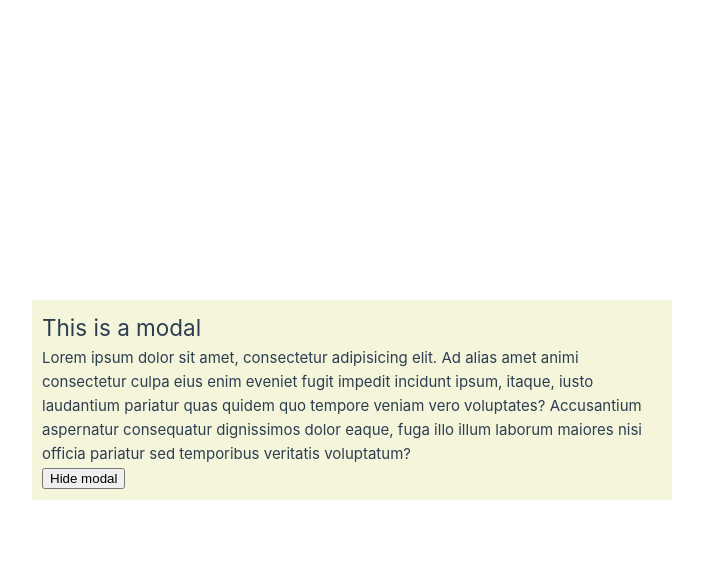
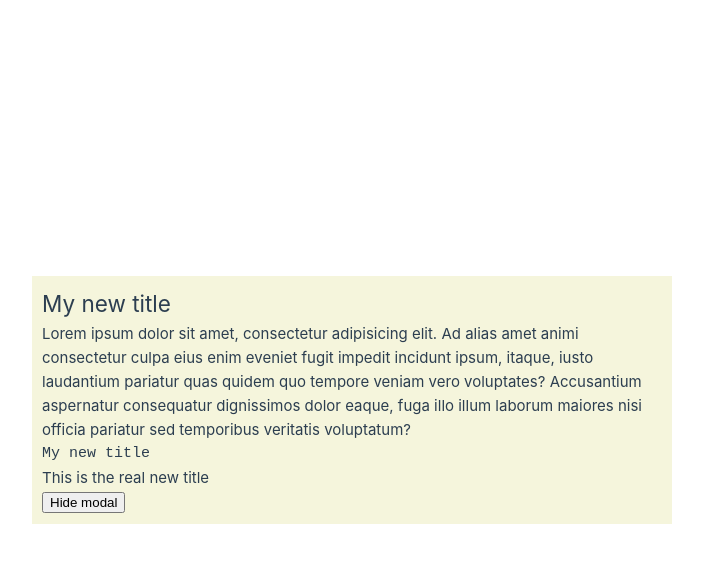
Before and after one commit to Viktorres19/dc-vue-composition-api, a Vue app: page /modals in a window 1280 px wide. Both pictures are taken after a click on the button "Show modal". Shown: the top 562 px of the page, without its empty margins (288-991 px from the left). Built offline with nearby package versions, Linux system fonts and the light colour scheme.

Commit message:
46. Slots - 47. Props

```diff
--- a/src/components/Modal.vue
+++ b/src/components/Modal.vue
@@ -3,12 +3,30 @@
 		<div
 			class="modal"
 		>
-			<h2>This is a modal</h2>
-			<p>Lorem ipsum dolor sit amet, consectetur adipisicing elit. Ad alias amet animi consectetur culpa eius enim eveniet fugit impedit incidunt ipsum, itaque, iusto laudantium pariatur quas quidem quo tempore veniam vero voluptates? Accusantium aspernatur consequatur dignissimos dolor eaque, fuga illo illum laborum maiores nisi officia pariatur sed temporibus veritatis voluptatum?</p>
+			<h2><slot name="title" /></h2>
+			<slot />
+			<pre>{{newTitle}}</pre>
+			<div>{{props.interestingTitle}}</div>
 			<button>Hide modal</button>
 		</div>
 	</teleport>
 </template>
+
+<script setup>
+import { useSlots } from 'vue'
+
+const slots = useSlots()
+
+const newTitle = slots.title()[0].children
+
+/*const props = defineProps(['interestingTitle'])*/
+const props = defineProps({
+	interestingTitle: {
+		type: String,
+		default: 'No title specified'
+	}
+})
+</script>
 
 <style>
 .modal {
--- a/src/views/ModalsView.vue
+++ b/src/views/ModalsView.vue
@@ -1,8 +1,15 @@
 <template>
 	<div class="modals">
-			<h1>Modals</h1>
+			<h1><slot name="title" /></h1>
 			<button @click="showModal = true">Show modal</button>
-			<Modal v-if="showModal" />
+			<Modal
+					v-if="showModal"
+					interestingTitle="This is the real new title"
+			>
+<!--				text of the paragraph was passed via slot / instead of v-slot we can use # symbol-->
+				<template v-slot:title>My new title</template>
+		    <p>Lorem ipsum dolor sit amet, consectetur adipisicing elit. Ad alias amet animi consectetur culpa eius enim eveniet fugit impedit incidunt ipsum, itaque, iusto laudantium pariatur quas quidem quo tempore veniam vero voluptates? Accusantium aspernatur consequatur dignissimos dolor eaque, fuga illo illum laborum maiores nisi officia pariatur sed temporibus veritatis voluptatum?</p>
+			</Modal>
 	</div>
 </template>
 <script setup>
```
